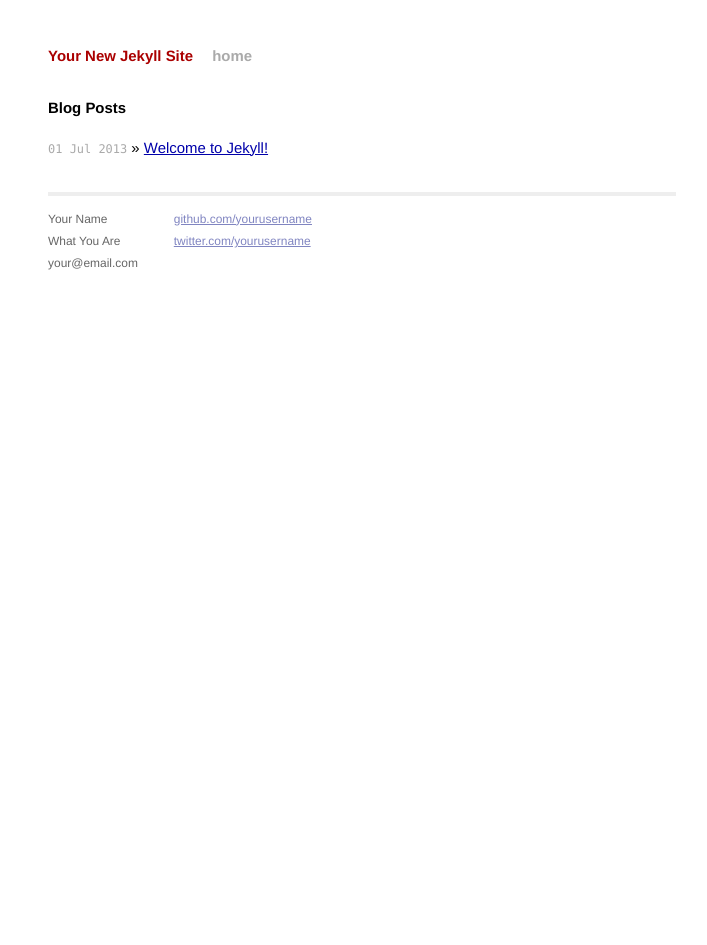
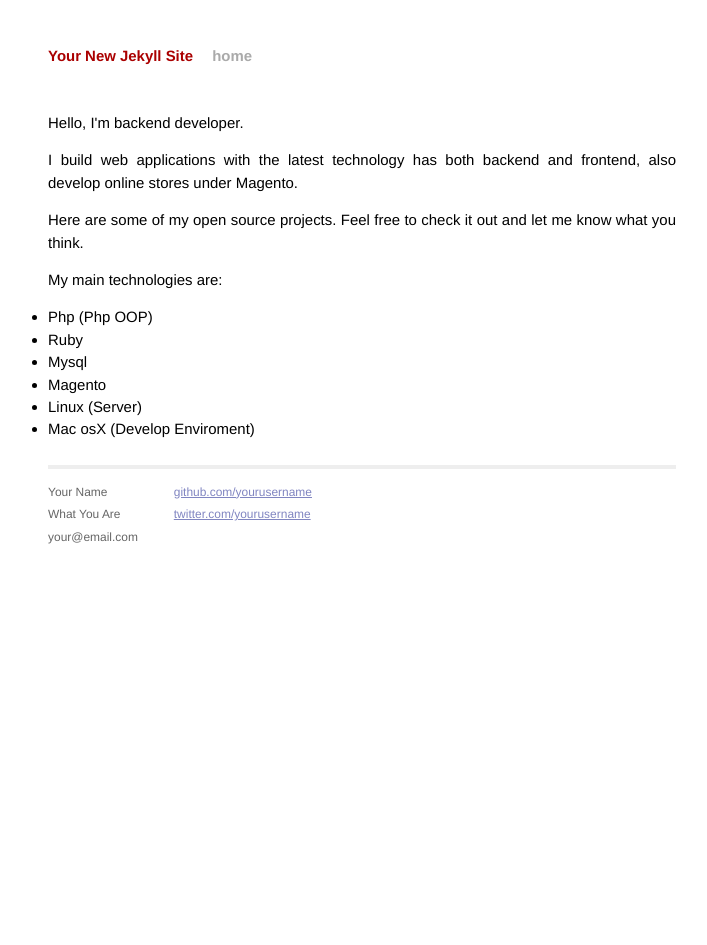
Before and after one commit to jruzafa/jruzafa.github.io, a Jekyll site: the page built from index.html, in a window 1280 px wide. Shown: the whole page, without its empty margins (278-985 px from the left). Built offline with Jekyll 4.4.1, drawn with Linux system fonts in a browser that asks for light colours.

Commit message:
Modified content of home.

```diff
--- a/index.html
+++ b/index.html
@@ -1,13 +1,21 @@
 ---
 layout: default
-title: Your New Jekyll Site
+title: Jose Ruzafa
 ---
 
-<div id="home">
-  <h1>Blog Posts</h1>
-  <ul class="posts">
-    {% for post in site.posts %}
-      <li><span>{{ post.date | date_to_string }}</span> &raquo; <a href="{{ post.url }}">{{ post.title }}</a></li>
-    {% endfor %}
-  </ul>
-</div>
+<p>Hello, I'm backend developer.</p>
+
+<p>I build web applications with the latest technology has both backend and frontend, also develop online stores under Magento.</p>
+
+<p>Here are some of my open source projects. Feel free to check it out and let me know what you think.</p>
+
+<p>My main technologies are:</p>
+
+<ul>
+	<li>Php (Php OOP)</li>
+	<li>Ruby</li>
+	<li>Mysql</li>
+	<li>Magento</li>
+	<li>Linux (Server)</li>
+	<li>Mac osX (Develop Enviroment)</li>
+</ul>
```
